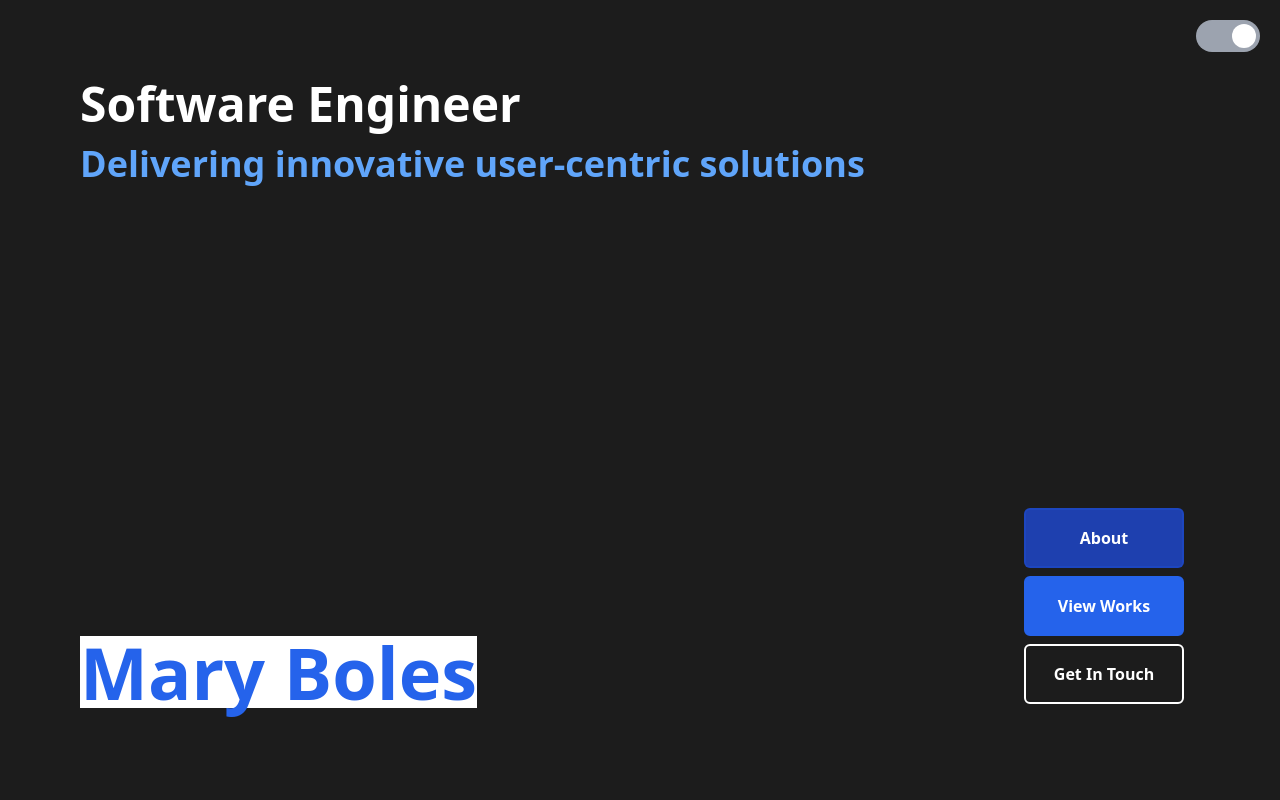
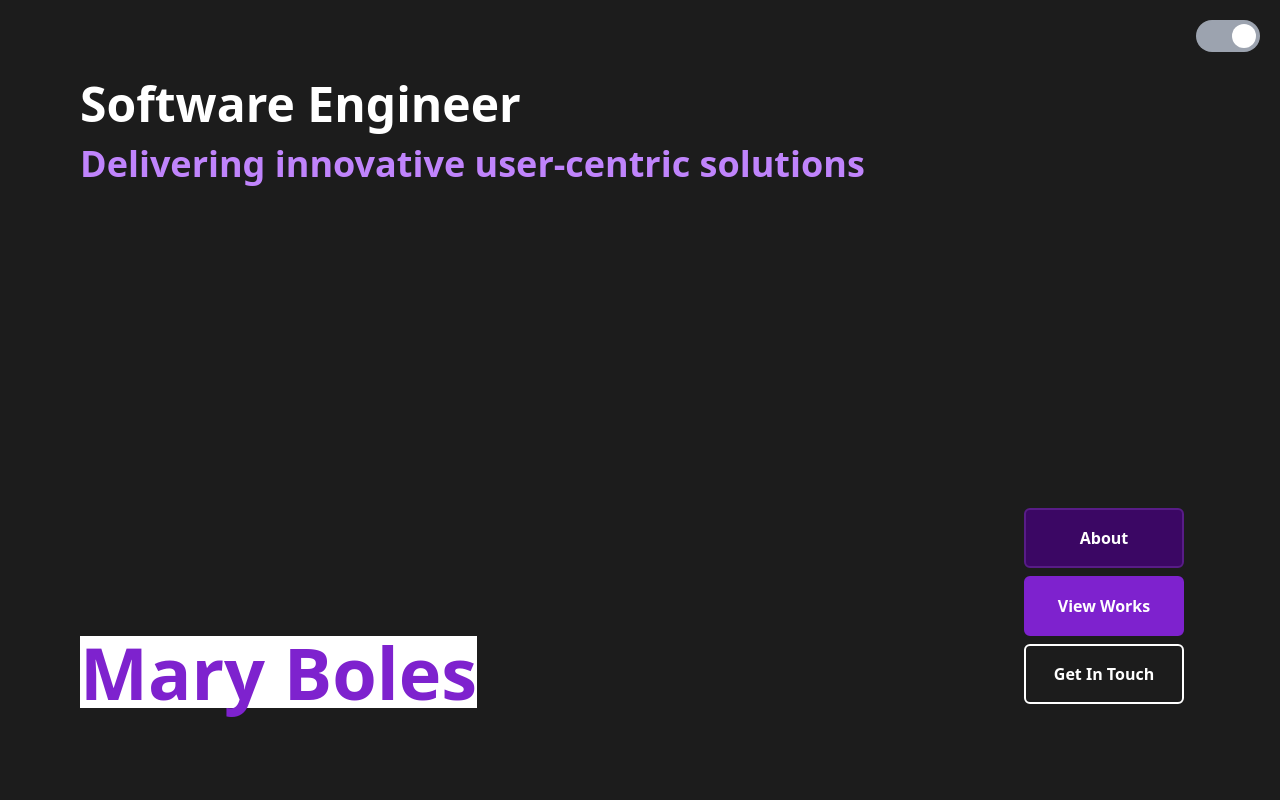
Before and after one commit to ma-boles/mbolesdev, a Next.js app: page / in a window 1280 px wide. Shown: the top 800 px of the page. Built offline with nearby package versions, Linux system fonts and the light colour scheme.

Commit message:
git commit -m "added dark mode"

```diff
--- a/tailwind.config.js
+++ b/tailwind.config.js
@@ -1,5 +1,6 @@
 /** @type {import('tailwindcss').Config} */
 module.exports = {
+  darkMode: 'class',
   content: [
     "./src/pages/**/*.{js,ts,jsx,tsx,mdx}",
     "./src/components/**/*.{js,ts,jsx,tsx,mdx}",
@@ -7,10 +8,6 @@
   ],
   theme: {
     extend: {
-      colors: {
-        background: "var(--background)",
-        foreground: "var(--foreground)",
-      },
       fontFamily: {
         syne: ['Syne', 'sans-serif'],
       }
```
